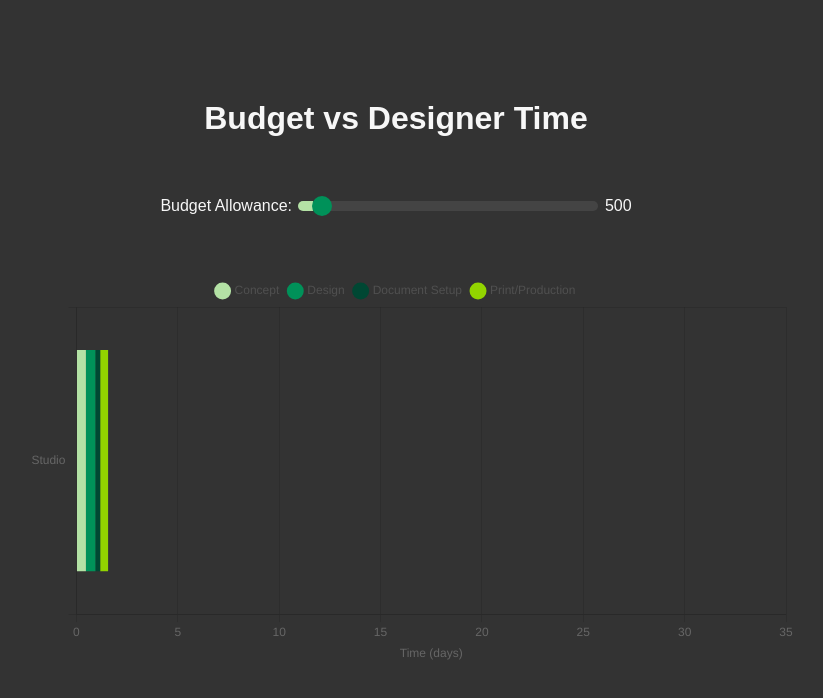
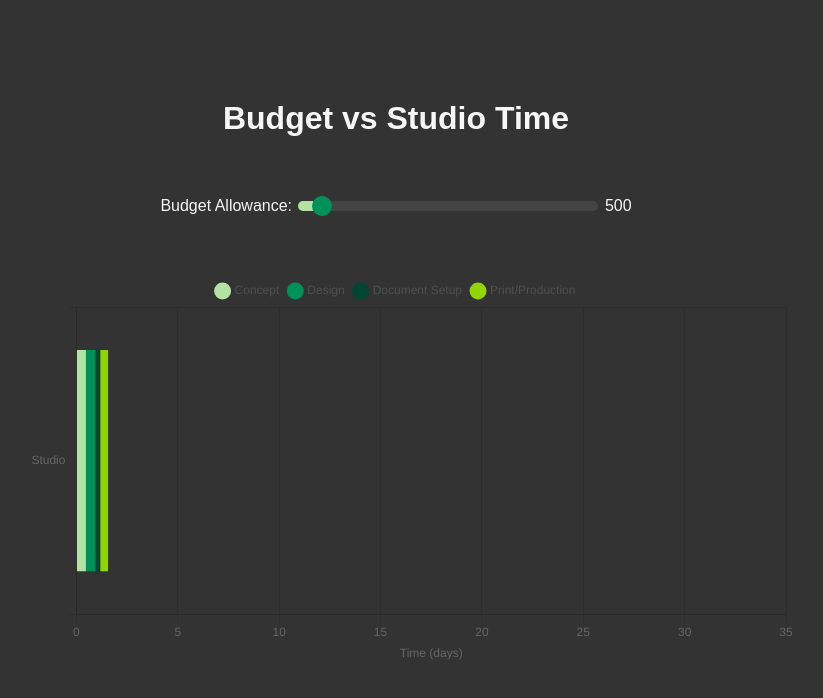
Before and after one commit to NDcre8/studio-barchart, a plain HTML site: page index.html in a window 1280 px wide. Shown: the whole page, without its empty margins (244-1067 px from the left). Drawn offline with nearby package versions, Linux system fonts and the light colour scheme.

Commit message:
Update index.html
Updated title once more

```diff
--- a/index.html
+++ b/index.html
@@ -74,7 +74,7 @@
 
 <body>
 
-    <h1>Budget vs Designer Time</h1>
+    <h1>Budget vs Studio Time</h1>
 
     <div class="slider-container">
         <label for="budget">Budget Allowance: </label>
```
